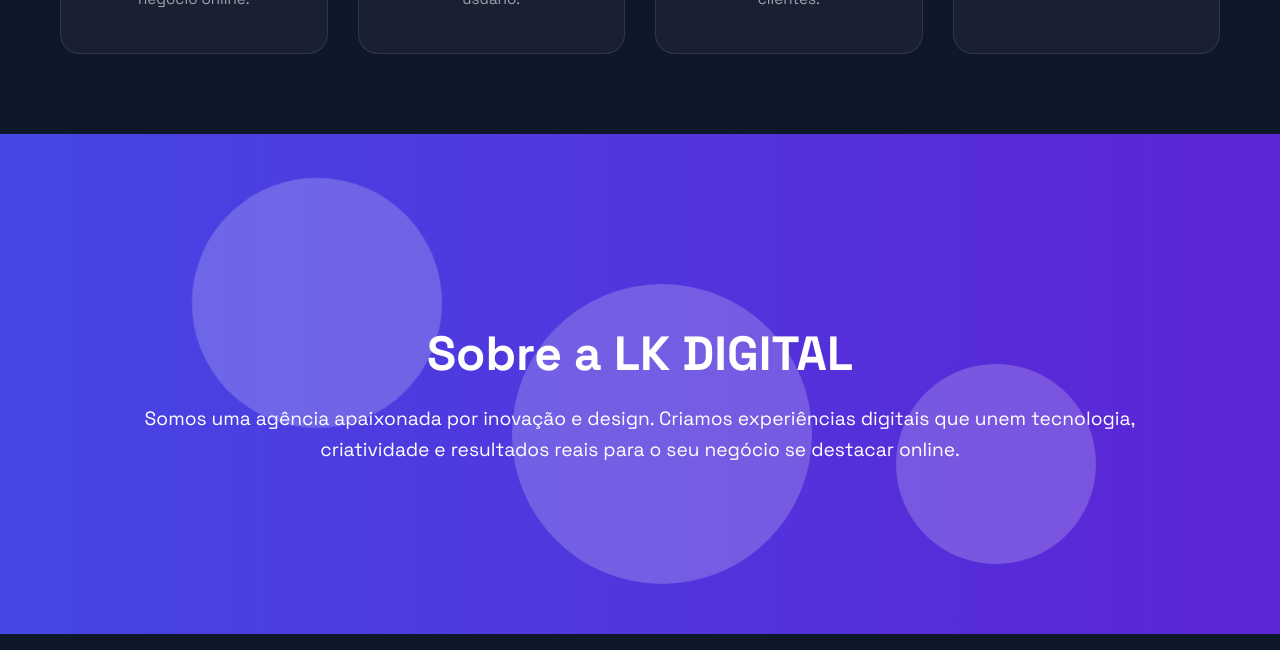
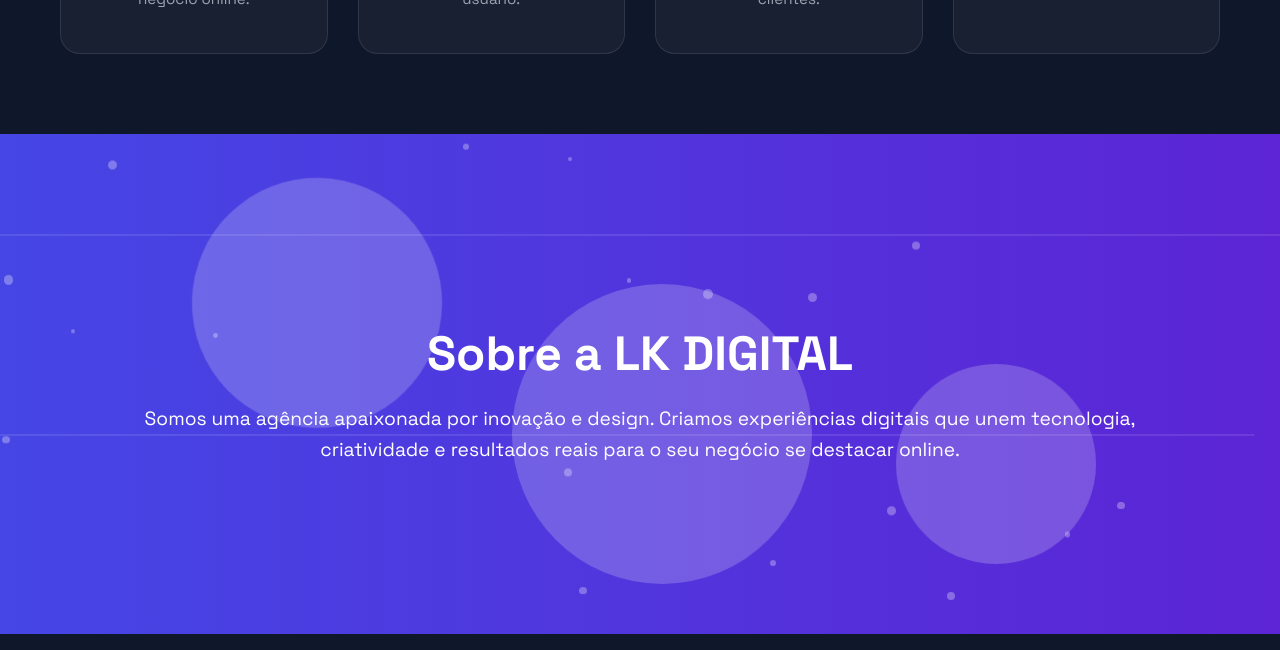
Before and after one commit to vLecaBR/CliqZ, a React (Vite) app: page / in a window 1280 px wide. Shown: the part 1160-1810 px from the top of the page. Built offline with nearby package versions, Linux system fonts and the light colour scheme.

Commit message:
about top

```diff
--- a/src/components/AboutSection/AboutSection.jsx
+++ b/src/components/AboutSection/AboutSection.jsx
@@ -1,11 +1,31 @@
-import { Container, Wrapper, Title, Text, Shape } from "./styles.js";
+import { Container, Wrapper, Title, Text, Shape, Line, Particle } from "./styles.js";
 
 export default function AboutSection() {
+  const particles = Array.from({ length: 20 }); // 20 partículas
+
   return (
     <Container>
+      {/* Shapes grandes flutuantes */}
       <Shape top="10%" left="15%" size={250} />
       <Shape top="50%" left="70%" size={200} />
       <Shape top="30%" left="40%" size={300} />
+
+      {/* Linhas finas horizontais */}
+      <Line top="20%" delay={0} />
+      <Line top="60%" delay={2} />
+      <Line top="80%" delay={4} />
+
+      {/* Partículas pequenas */}
+      {particles.map((_, i) => (
+        <Particle
+          key={i}
+          size={Math.random() * 6 + 4}
+          top={`${Math.random() * 100}%`}
+          left={`${Math.random() * 100}%`}
+          duration={Math.random() * 10 + 5}
+        />
+      ))}
+
       <Wrapper>
         <Title>Sobre a LK DIGITAL</Title>
         <Text>
--- a/src/components/AboutSection/styles.js
+++ b/src/components/AboutSection/styles.js
@@ -1,10 +1,23 @@
 import styled, { keyframes } from "styled-components";
 
-// animação de flutuação
+// flutuação shapes
 const float = keyframes`
   0% { transform: translateY(0) rotate(0deg);}
   50% { transform: translateY(-20px) rotate(180deg);}
   100% { transform: translateY(0) rotate(360deg);}
+`;
+
+// movimento linhas
+const moveLine = keyframes`
+  0% { transform: translateX(-100%);}
+  100% { transform: translateX(100%);}
+`;
+
+// movimento partículas
+const moveParticle = keyframes`
+  0% { transform: translateY(0);}
+  50% { transform: translateY(-30px);}
+  100% { transform: translateY(0);}
 `;
 
 export const Container = styled.section`
@@ -54,6 +67,7 @@ export const Text = styled.p`
   }
 `;
 
+// shapes grandes flutuantes
 export const Shape = styled.div`
   position: absolute;
   width: ${({ size }) => size}px;
@@ -64,3 +78,26 @@ export const Shape = styled.div`
   left: ${({ left }) => left};
   animation: ${float} ${({ size }) => size / 50}s ease-in-out infinite alternate;
 `;
+
+// linhas finas animadas
+export const Line = styled.div`
+  position: absolute;
+  width: 200%;
+  height: 2px;
+  background: rgba(255,255,255,0.1);
+  top: ${({ top }) => top};
+  left: -100%;
+  animation: ${moveLine} 8s linear ${({ delay }) => delay}s infinite;
+`;
+
+// partículas pequenas
+export const Particle = styled.div`
+  position: absolute;
+  width: ${({ size }) => size}px;
+  height: ${({ size }) => size}px;
+  border-radius: 50%;
+  background: rgba(255,255,255,0.3);
+  top: ${({ top }) => top};
+  left: ${({ left }) => left};
+  animation: ${moveParticle} ${({ duration }) => duration}s ease-in-out infinite alternate;
+`;
```
